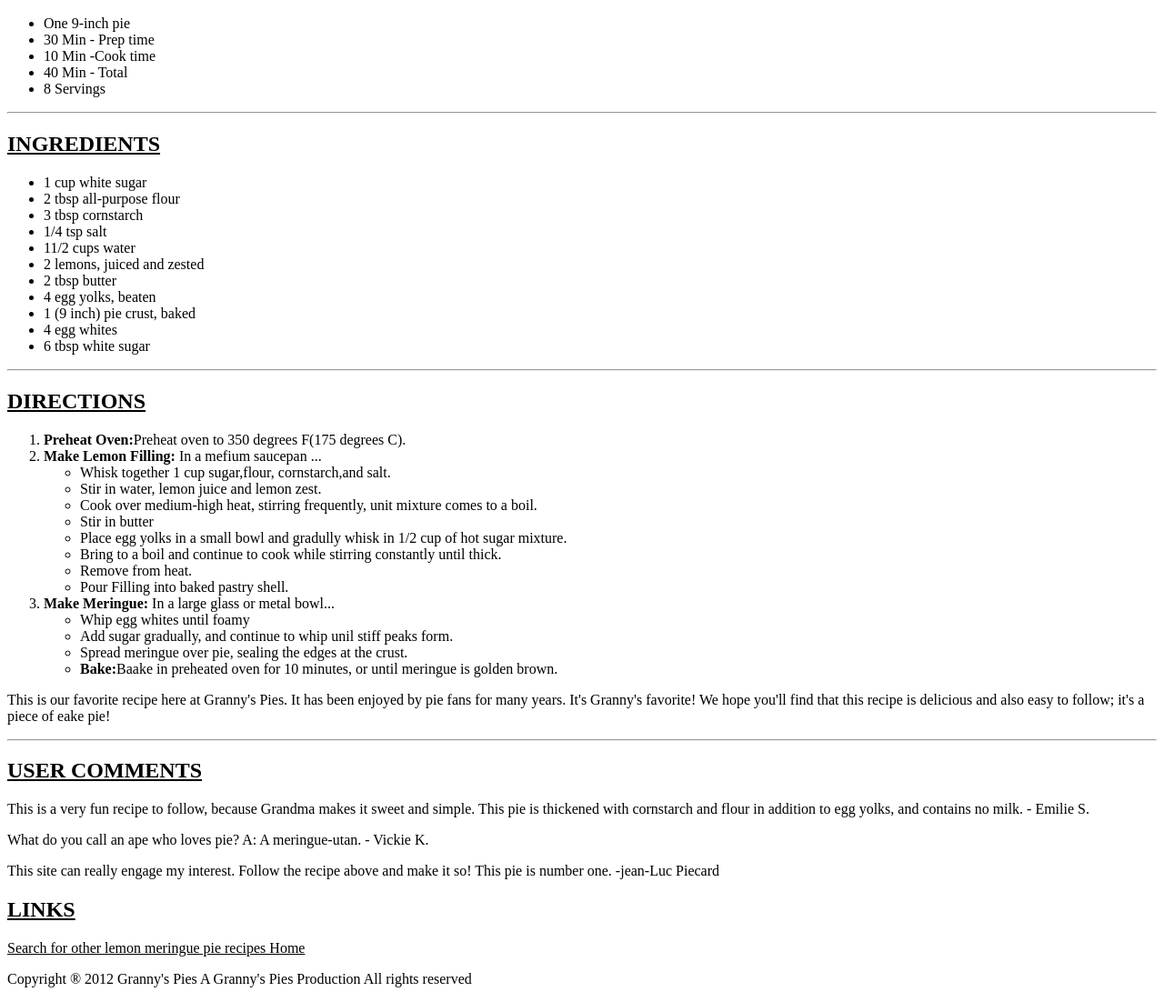
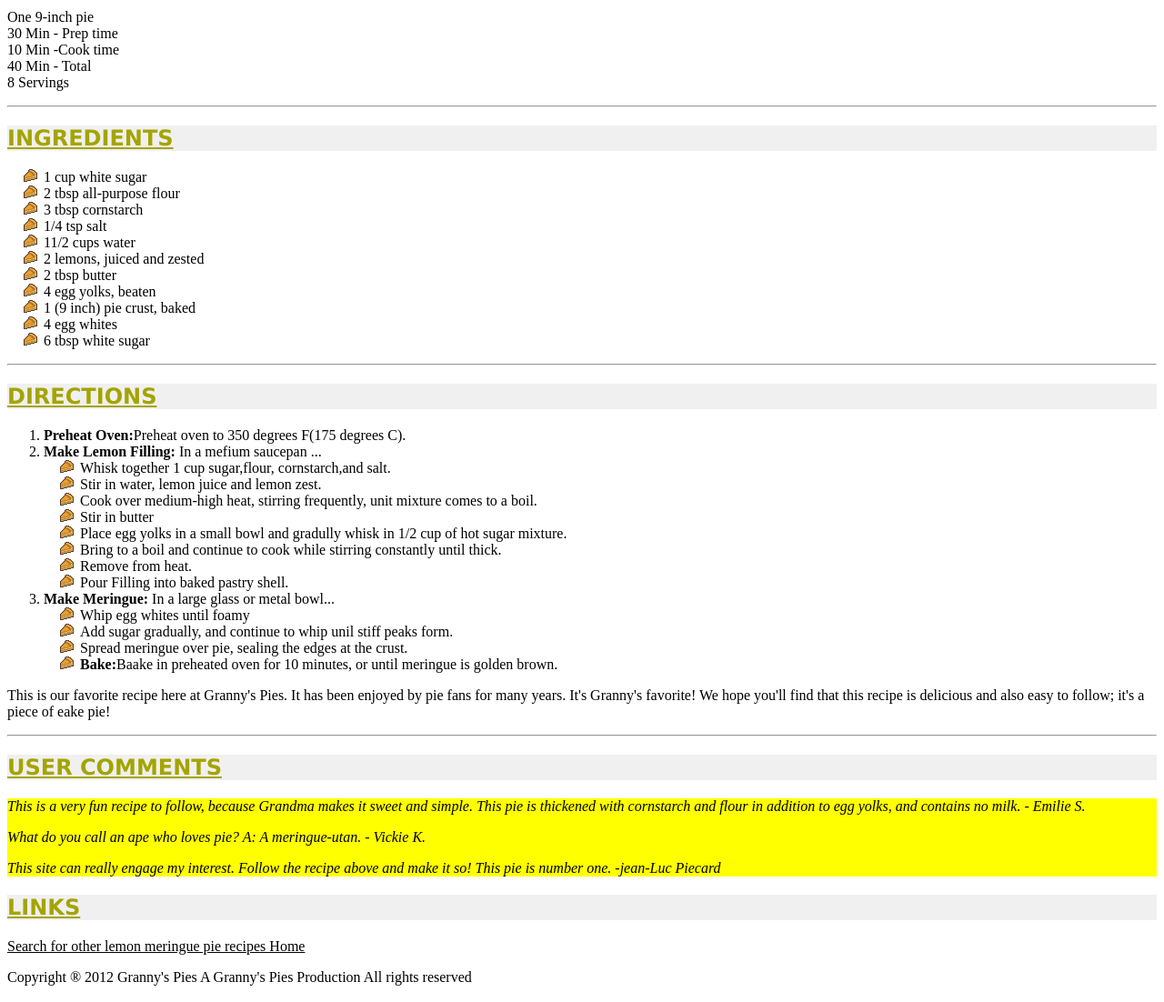
Before and after one commit to BGHIMIRE003/firstwebpage, a plain HTML site: page index.html in a window 1280 px wide. Shown: the part 460-1562 px from the top of the page at 91% size. Drawn offline with Linux system fonts and the light colour scheme.

Commit message:
added css on headings, unordered  list items of header and comment sections of html.

```diff
--- /dev/null
+++ b/css/style.css
@@ -0,0 +1,44 @@
+body {
+  background-color: white;
+}
+
+h1, h2{
+  color: #a4a400;
+  background-color: #F0F0F0;
+  font-family: 'Lucida Sans', 'Lucida Sans Regular', 'Lucida Grande', 'Lucida Sans Unicode', Geneva, Verdana, sans-serif;
+  text-align: center;
+  font-size: 22pt;
+  font-style: bold;
+
+}
+
+h2 {
+
+  text-align: left;
+  font-size: 18pt;
+}
+
+.header> ul> li
+{
+  list-style: none;
+  padding: 0;
+}
+
+
+.header>ul
+{
+padding: 0;
+
+}
+
+.comments
+{
+  font-style: italic;
+  background-color: rgb(255, 255, 0);
+}
+
+ul>li
+{
+list-style-image: url('../images/pie_icon.gif');
+
+}
--- a/index.html
+++ b/index.html
@@ -4,12 +4,14 @@
 <head>
     <meta charset="UTF-8">
     <meta name="viewport" content="width=device-width, initial-scale=1.0">
+    <link rel="stylesheet" href="css/style.css">
     <title>Document</title>
 </head>
 
 <body>
     <h1><u>Grandma's Lemon Meringue Pie</u></h1>
     <img src="images/Pieimage.jpg">
+    <div class = "header">
         <ul>
             <li>One 9-inch pie</li>
             <li>30 Min - Prep time</li>
@@ -17,6 +19,7 @@
             <li>40 Min - Total</li>
             <li>8 Servings</li>
         </ul>
+    </div>
     <hr>
     <h2><u>INGREDIENTS</u></h2>
     <ul>
@@ -61,15 +64,18 @@
         favorite! We hope you'll find that this recipe is delicious and also easy to follow; it's a piece of eake pie!
     </p>
     <hr>
+
     <h2><u>USER COMMENTS</u></h2>
-    <P>This is a very fun recipe to follow, because Grandma makes it sweet and simple. This pie is thickened with
+
+    <div class="comments"><P>This is a very fun recipe to follow, because Grandma makes it sweet and simple. This pie is thickened with
         cornstarch and flour in addition to egg yolks, and contains no milk.
         - Emilie S.</P>
     <p> What do you call an ape who loves pie?
         A: A meringue-utan.
         - Vickie K.</p>
     <p></p>This site can really engage my interest. Follow the recipe above and make it so! This pie is number one.
-    -jean-Luc Piecard</p>
+    -jean-Luc Piecard</p></div>
+
     <h2><u>LINKS</u></h2>
     <p><u>Search for other lemon meringue pie recipes Home</u></p>
     <p>Copyright ® 2012 Granny's Pies
```
Also changed, not shown: images/pie_icon.gif (added). Lines whose indentation alone changed are shown as unchanged.
